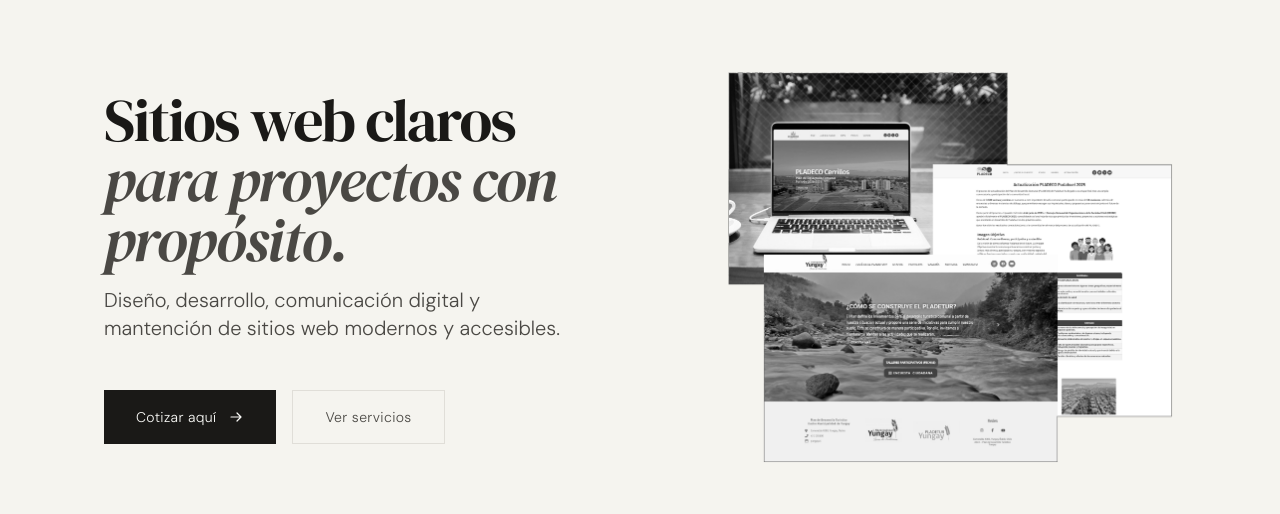
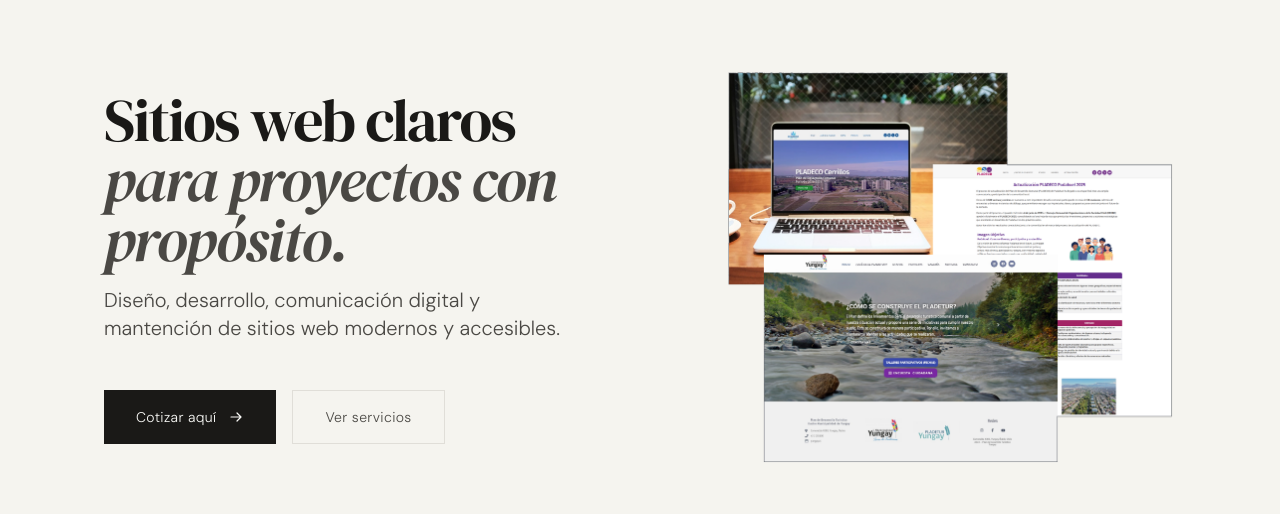
Before and after one commit to AlbertoRodBa/kulp-web, a Next.js app: page / in a window 1280 px wide. Shown: the part 141-655 px from the top of the page. Built offline with nearby package versions, Linux system fonts and the light colour scheme; no server answers.

Commit message:
animacion a imagen hero de b&n a color

```diff
--- a/components/Hero.tsx
+++ b/components/Hero.tsx
@@ -1,10 +1,11 @@
 "use client";
+
+import { motion } from "framer-motion";
 
 export default function Hero() {
   return (
     <section className="min-h-screen flex flex-col bg-[var(--cream-100)]">
-      <div className="max-w-6xl mx-auto px-6 md:px-10 w-full flex-grow flex flex-col justify-center pt-24 pb-12 xl:pt-8 xl:pb-4
-">
+      <div className="max-w-6xl mx-auto px-6 md:px-10 w-full flex-grow flex flex-col justify-center pt-24 pb-12 xl:pt-8 xl:pb-4">
         <div className="grid grid-cols-1 lg:grid-cols-2 gap-16 md:gap-24 items-center w-full">
 
           <div className="order-2 lg:order-1 opacity-0 animate-fade-in">
@@ -63,17 +64,34 @@ export default function Hero() {
           </div>
 
           <div className="flex justify-center lg:justify-end order-1 lg:order-2 opacity-0 animate-fade-in-delay">
-            <img
+            <motion.img
               src="/hero-img.png"
               alt="Hero image"
-className="w-full max-w-xs md:max-w-sm lg:max-w-md h-auto object-contain grayscale hover:grayscale-0 hover:brightness-105 transition-all duration-500 ease-out hover:scale-[1.02]"           />
+              initial={{
+                filter: "grayscale(100%) brightness(0.95)",
+                scale: 1,
+              }}
+              whileInView={{
+                filter: "grayscale(0%) brightness(1)",
+                scale: 1,
+              }}
+              viewport={{ once: true, amount: 0.4 }}
+              transition={{
+                duration: 1.2,
+                ease: "easeOut",
+              }}
+              whileHover={{
+                scale: 1.02,
+                filter: "grayscale(0%) brightness(1.05)",
+              }}
+              className="w-full max-w-xs md:max-w-sm lg:max-w-md h-auto object-contain"
+            />
           </div>
 
         </div>
       </div>
 
-      <div className="max-w-6xl mx-auto px-6 md:px-10 w-full">
-      </div>
+      <div className="max-w-6xl mx-auto px-6 md:px-10 w-full"></div>
     </section>
   );
 }
```
